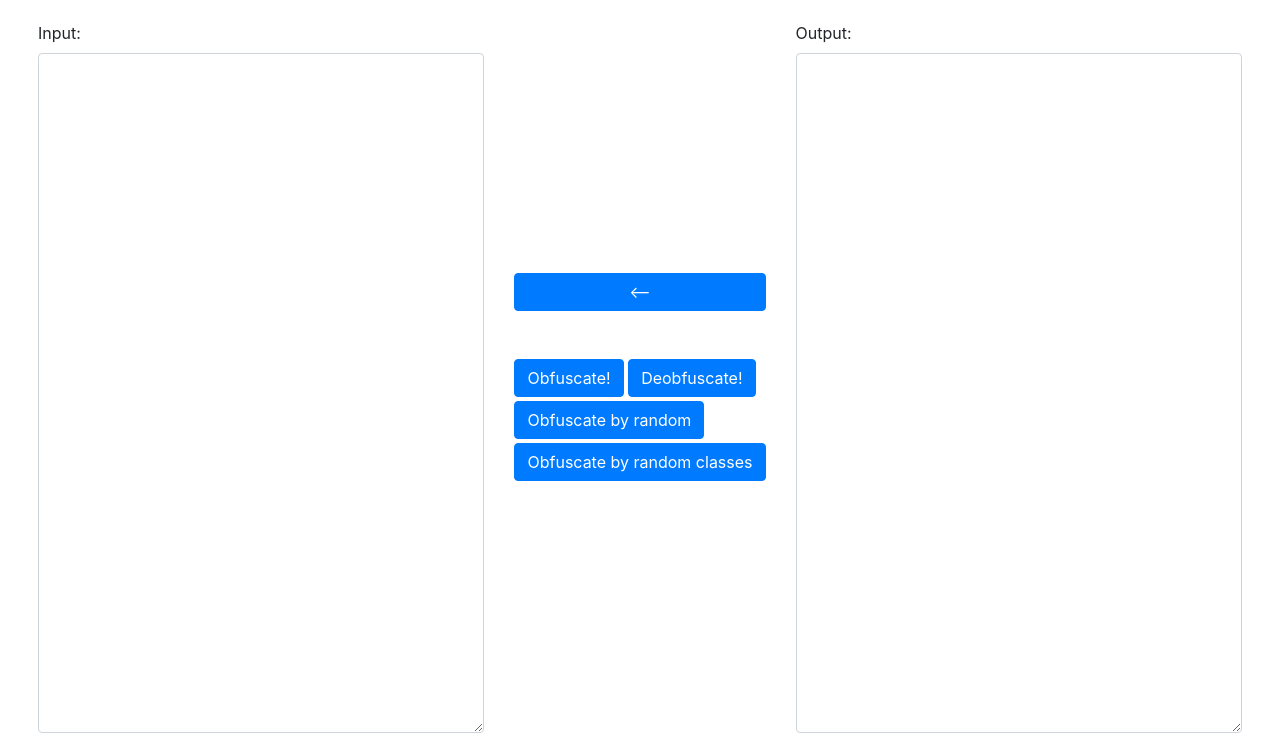
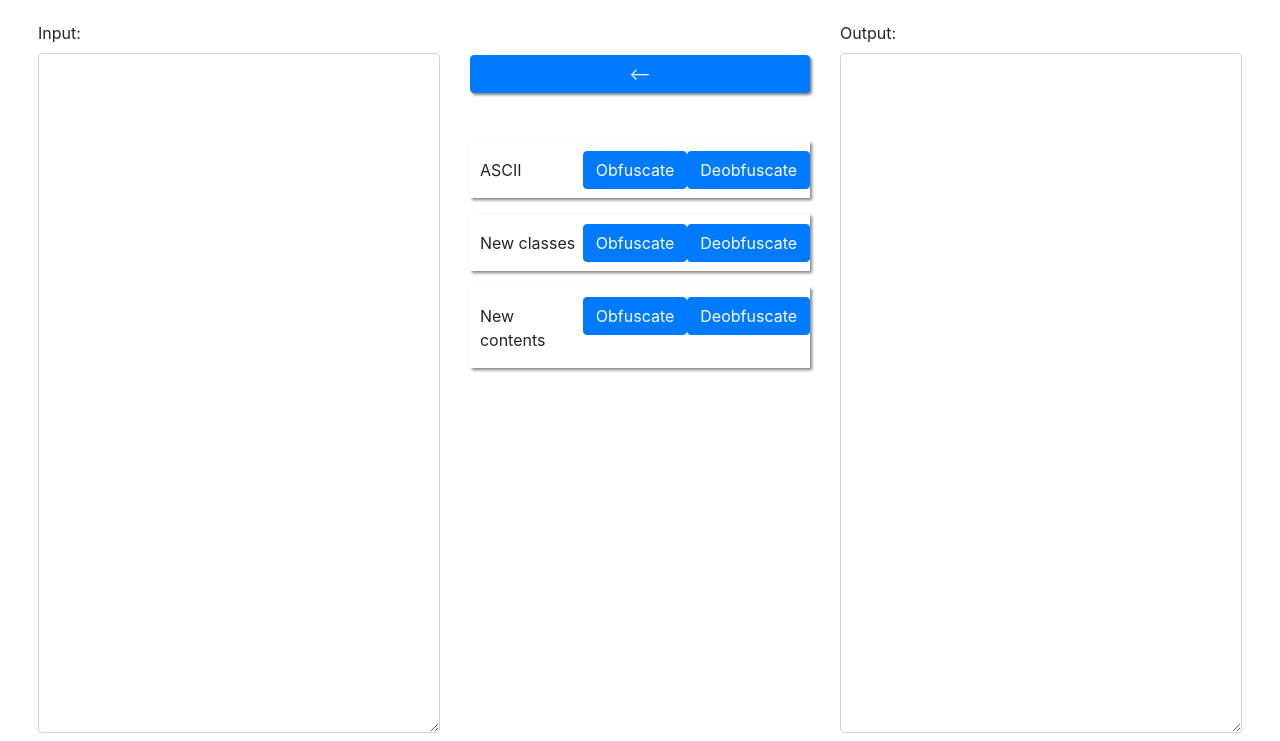
Before and after one commit to AlicjaBielska/ObfuskatorHTML, a plain HTML site: page obfuskacjaASCII/index.html in a window 1280 px wide. Shown: the part 59-800 px from the top of the page. Drawn offline with nearby package versions, Linux system fonts and the light colour scheme.

Commit message:
Deobfuscators + css

```diff
--- a/obfuskacjaASCII/index.html
+++ b/obfuskacjaASCII/index.html
@@ -22,19 +22,30 @@
                 <textarea class="form-control flex-grow-1" id="to-obfuscate"></textarea>
             </div>
 
-            <div class="col-auto">
+            <div class="col-auto h-100 all-buttons-container">
                 <div>
-                    <button type="button" class="btn btn-primary mb-5" style="width:100%" onclick="switchRoles()"><--</button>
+                    <button type="button" class="btn btn-primary mb-5 swap-button" title="Move text from output to input field" onclick="switchRoles()"><--</button>
                 </div>
-                <div>
-                    <button type="button" class="btn btn-primary" onclick="obfuscateAndDisplay()">Obfuscate!</button>
-                    <button type="button" class="btn btn-primary" onclick="deobfuscateAndDisplay()">Deobfuscate!</button>
+                <div class="button-container">
+                    <p class="button-container-title">ASCII</p>
+                    <div class="buttons">
+                        <button type="button" class="btn btn-primary" onclick="obfuscateAndDisplay()">Obfuscate</button>
+                        <button type="button" class="btn btn-primary" onclick="deobfuscateAndDisplay()">Deobfuscate</button>
+                    </div>
                 </div>
-                <div class="mt-1">
-                    <button type="button" class="btn btn-primary" onclick="obfuscateByRandomElements()">Obfuscate by random</button>
+                <div class="mt-3 button-container">
+                    <p class="button-container-title">New classes</p>
+                    <div class="buttons">
+                        <button type="button" class="btn btn-primary" onclick="obfuscateByRandomClasses()">Obfuscate</button>
+                        <button type="button" class="btn btn-primary" onclick="deobfuscateRandomClasses()">Deobfuscate</button>
+                    </div>
                 </div>
-                <div class="mt-1">
-                    <button type="button" class="btn btn-primary" onclick="obfuscateByRandomClasses()">Obfuscate by random classes</button>
+                <div class="mt-3 button-container">
+                    <p class="button-container-title">New contents</p>
+                    <div class="buttons">
+                        <button type="button" class="btn btn-primary" onclick="obfuscateByRandomElements()">Obfuscate</button>
+                        <button type="button" class="btn btn-primary" onclick="deobfuscateRandomContent()">Deobfuscate</button>
+                    </div>
                 </div>
             </div>
 
--- a/obfuskacjaASCII/obfuscator.css
+++ b/obfuskacjaASCII/obfuscator.css
@@ -1,3 +1,31 @@
 html, body {
     height: 100%;
 }
+
+.all-buttons-container {
+    padding-top: 34px;
+    width: 30%;
+}
+
+.all-buttons-container .swap-button {
+    box-shadow: 2px 2px 3px grey;
+    width: 100%;
+}
+
+.all-buttons-container .button-container {
+    align-items: baseline;
+    box-shadow: 2px 2px 3px grey;
+    display: flex;
+    padding-top: 10px;
+}
+
+.all-buttons-container .button-container-title {
+    padding-left: 10px;
+    width: 35%;
+}
+
+.all-buttons-container .button-container .buttons{
+    display: flex;
+    justify-content: space-evenly;
+    width: 70%;
+}
--- a/obfuskacjaASCII/obfuscator.js
+++ b/obfuskacjaASCII/obfuscator.js
@@ -35,8 +35,6 @@ const deobfuscateAndDisplay = () => {
     output.value = deobfuscate(htmlString);
 };
 
-
-
 const switchRoles = () => {
     const output = document.getElementById('obfuscated');
     document.getElementById('to-obfuscate').value = output.value;
--- a/obfuskacjaASCII/randomClassNamesObfuscator.js
+++ b/obfuskacjaASCII/randomClassNamesObfuscator.js
@@ -56,3 +56,26 @@ function generateString(length) {
    }
    return ` ${result} `;
 }
+
+const deobfuscateRandomClasses = () => {
+    let htmlString = document.getElementById('to-obfuscate').value;
+    let domParser = new DOMParser();
+    let dom = domParser.parseFromString(htmlString, "text/html");
+    checkAndRemoveClasses(dom.documentElement);
+
+    const output = document.getElementById('obfuscated');
+    output.value = dom.documentElement.outerHTML;
+};
+
+const checkAndRemoveClasses = (element) => {
+    if(element.children) {
+        Array.from(element.children).forEach(child => checkAndRemoveClasses(child));
+        classesToUse.forEach(className => {
+            if(element.classList.contains(className)) removeClasses(element, className);
+        })
+    }
+};
+
+const removeClasses = (element, className) => {
+    element.classList.remove(className);
+};
--- a/obfuskacjaASCII/randomContentObfuscator.js
+++ b/obfuskacjaASCII/randomContentObfuscator.js
@@ -34,3 +34,25 @@ function generateString(length) {
    }
    return result;
 }
+
+
+const deobfuscateRandomContent = () => {
+    let htmlString = document.getElementById('to-obfuscate').value;
+    let domParser = new DOMParser();
+    let dom = domParser.parseFromString(htmlString, "text/html");
+    checkAndRemoveContent(dom.documentElement);
+
+    const output = document.getElementById('obfuscated');
+    output.value = dom.documentElement.outerHTML;
+};
+
+const checkAndRemoveContent = (element) => {
+    if(element.children) {
+        Array.from(element.children).forEach(child => checkAndRemoveContent(child));
+        if(element.classList.contains("boski-obfuscator")) removeContent(element);
+    }
+};
+
+const removeContent = (element) => {
+    element.parentNode.removeChild(element);
+};
```
